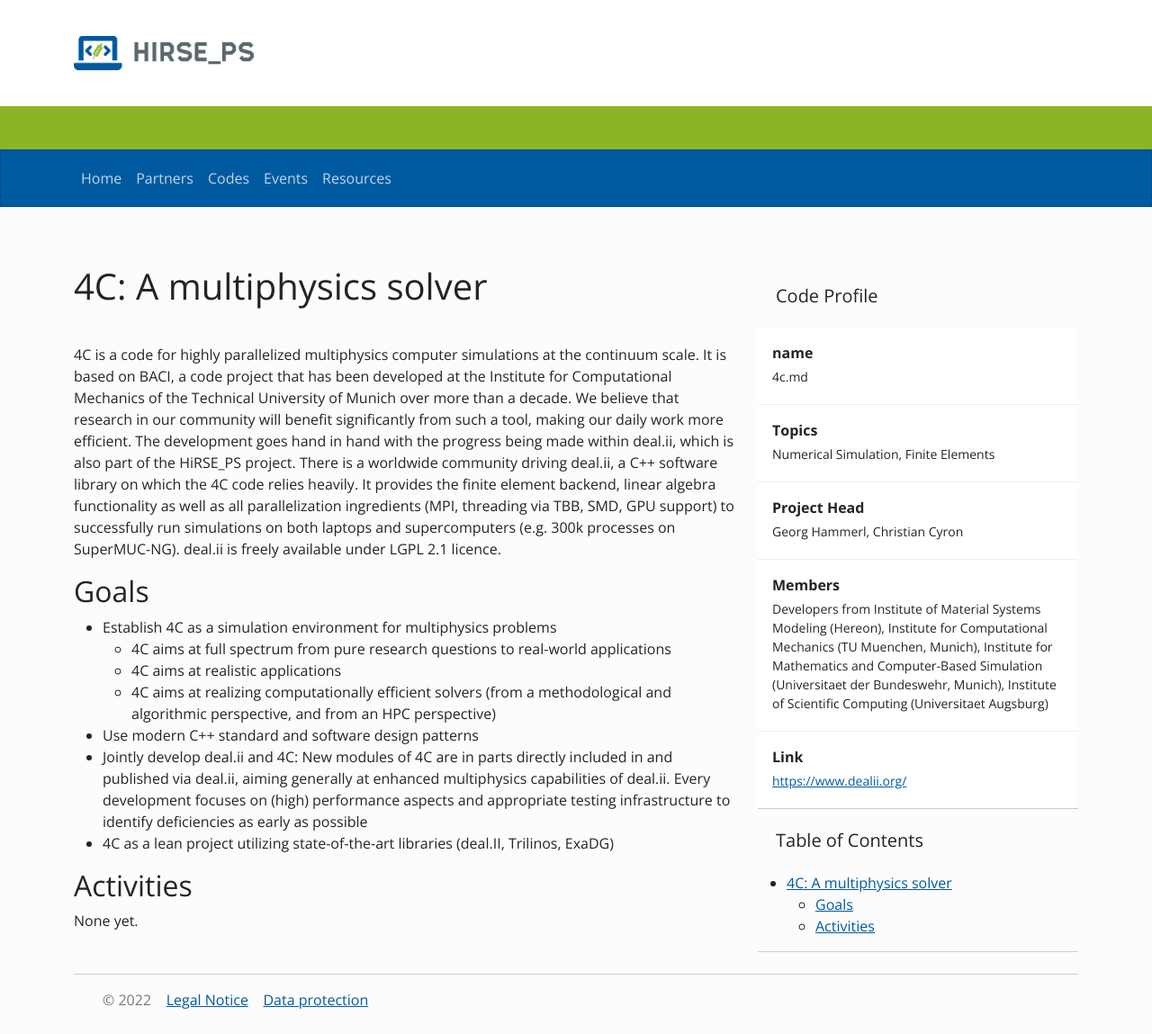
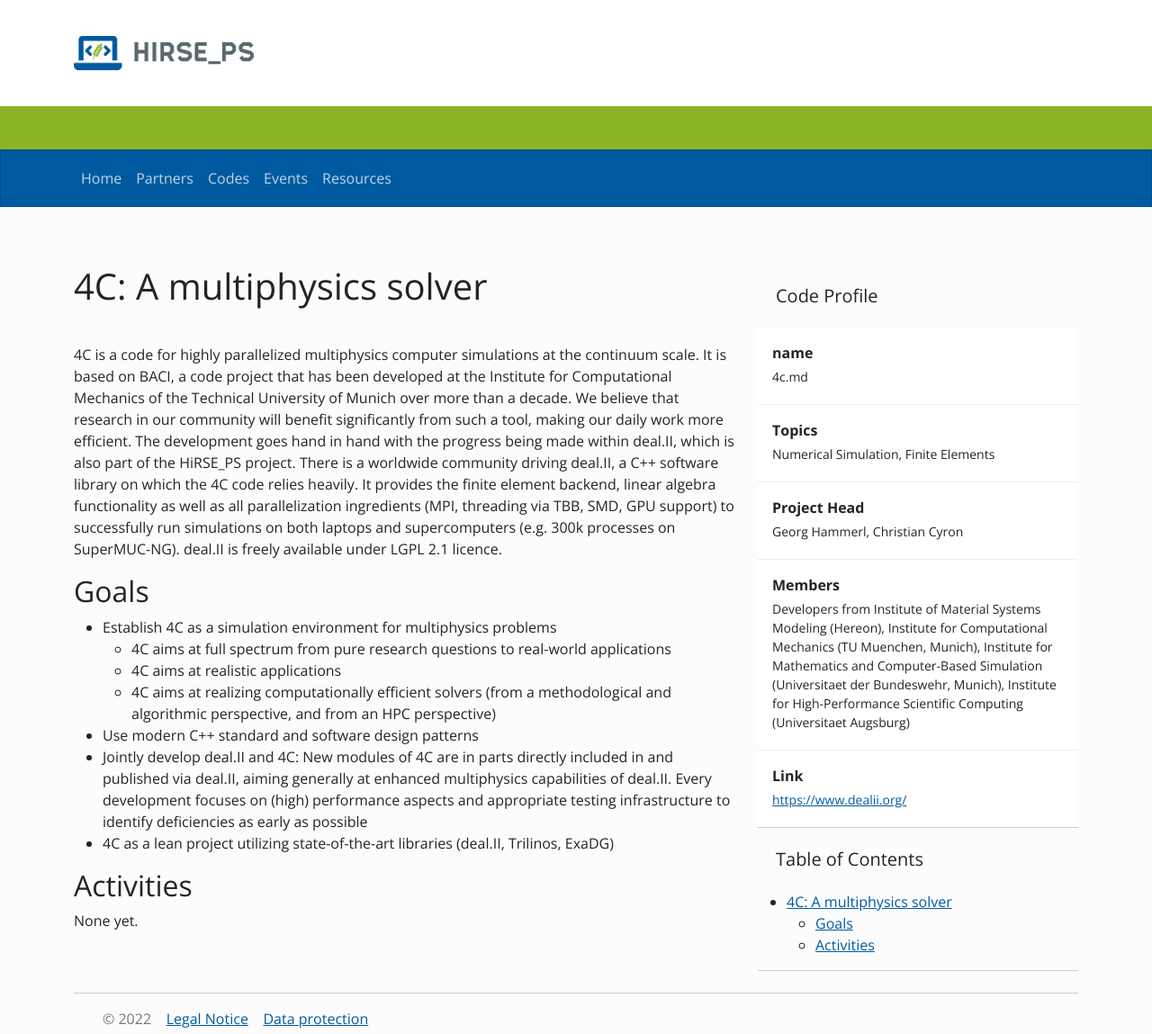
Before and after one commit to Helmholtz-HiRSE/helmholtz-hirse.github.io, a Jekyll site: the page built from _codes/4c.md, in a window 1280 px wide. Shown: the whole page at 90% size. Built offline with Jekyll 4.4.1, drawn with Linux system fonts in a browser that asks for light colours; nearby versions of some CDN libraries; before the commit the page ends 1128 px from its top, so only the background shows below that.

Commit message:
minor corrections on 4C page

```diff
--- a/_codes/4c.md
+++ b/_codes/4c.md
@@ -3,7 +3,7 @@
 title: 4C - Comprehensive Computational Community Code
 Topics: Numerical Simulation, Finite Elements
 Project Head: Georg Hammerl, Christian Cyron
-Members: Developers from Institute of Material Systems Modeling (Hereon), Institute for Computational Mechanics (TU Muenchen, Munich), Institute for Mathematics and Computer-Based Simulation (Universitaet der Bundeswehr, Munich), Institute of Scientific Computing (Universitaet Augsburg)
+Members: Developers from Institute of Material Systems Modeling (Hereon), Institute for Computational Mechanics (TU Muenchen, Munich), Institute for Mathematics and Computer-Based Simulation (Universitaet der Bundeswehr, Munich), Institute for High-Performance Scientific Computing (Universitaet Augsburg)
 Link: https://www.dealii.org/
 toc: true
 ---
@@ -13,7 +13,7 @@
 
 # 4C: A multiphysics solver
 
-4C is a code for highly parallelized multiphysics computer simulations at the continuum scale. It is based on BACI, a code project that has been developed at the Institute for Computational Mechanics of the Technical University of Munich over more than a decade. We believe that research in our community will benefit significantly from such a tool, making our daily work more efficient. The development goes hand in hand with the progress being made within deal.ii, which is also part of the HiRSE_PS project. There is a worldwide community driving deal.ii, a C++ software library on which the 4C code relies heavily. It provides the finite element backend, linear algebra functionality as well as all parallelization ingredients (MPI, threading via TBB, SMD, GPU support) to successfully run simulations on both laptops and supercomputers (e.g. 300k processes on SuperMUC-NG). deal.ii is freely available under LGPL 2.1 licence.
+4C is a code for highly parallelized multiphysics computer simulations at the continuum scale. It is based on BACI, a code project that has been developed at the Institute for Computational Mechanics of the Technical University of Munich over more than a decade. We believe that research in our community will benefit significantly from such a tool, making our daily work more efficient. The development goes hand in hand with the progress being made within deal.II, which is also part of the HiRSE_PS project. There is a worldwide community driving deal.II, a C++ software library on which the 4C code relies heavily. It provides the finite element backend, linear algebra functionality as well as all parallelization ingredients (MPI, threading via TBB, SMD, GPU support) to successfully run simulations on both laptops and supercomputers (e.g. 300k processes on SuperMUC-NG). deal.II is freely available under LGPL 2.1 licence.
 
 
 ## Goals
@@ -23,7 +23,7 @@
   - 4C aims at realistic applications
   - 4C aims at realizing computationally efficient solvers (from a methodological and algorithmic perspective, and from an HPC perspective)
 * Use modern C++ standard and software design patterns
-* Jointly develop deal.ii and 4C: New modules of 4C are in parts directly included in and published via deal.ii, aiming generally at enhanced multiphysics capabilities of deal.ii. Every development focuses on (high) performance aspects and appropriate testing infrastructure to identify deficiencies as early as possible
+* Jointly develop deal.II and 4C: New modules of 4C are in parts directly included in and published via deal.II, aiming generally at enhanced multiphysics capabilities of deal.II. Every development focuses on (high) performance aspects and appropriate testing infrastructure to identify deficiencies as early as possible
 * 4C as a lean project utilizing state-of-the-art libraries (deal.II, Trilinos, ExaDG)
 
 ## Activities
```
